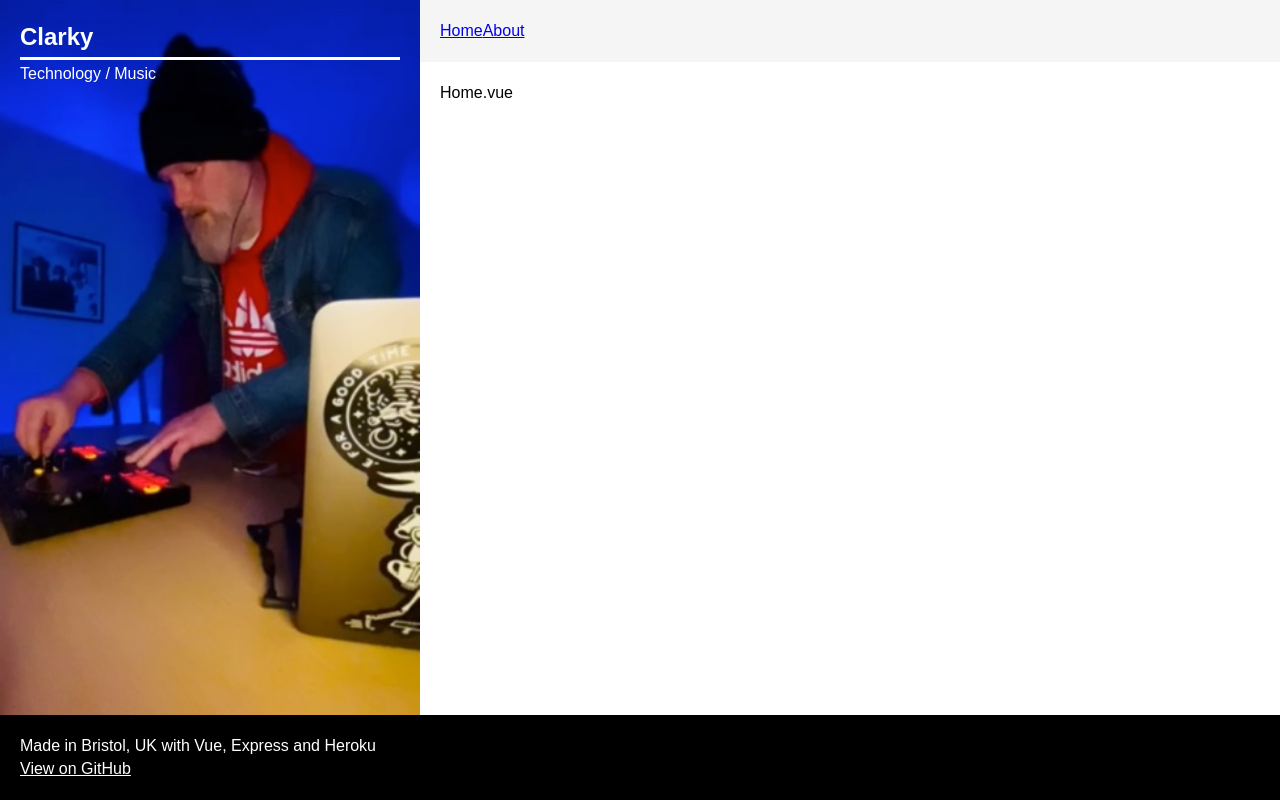
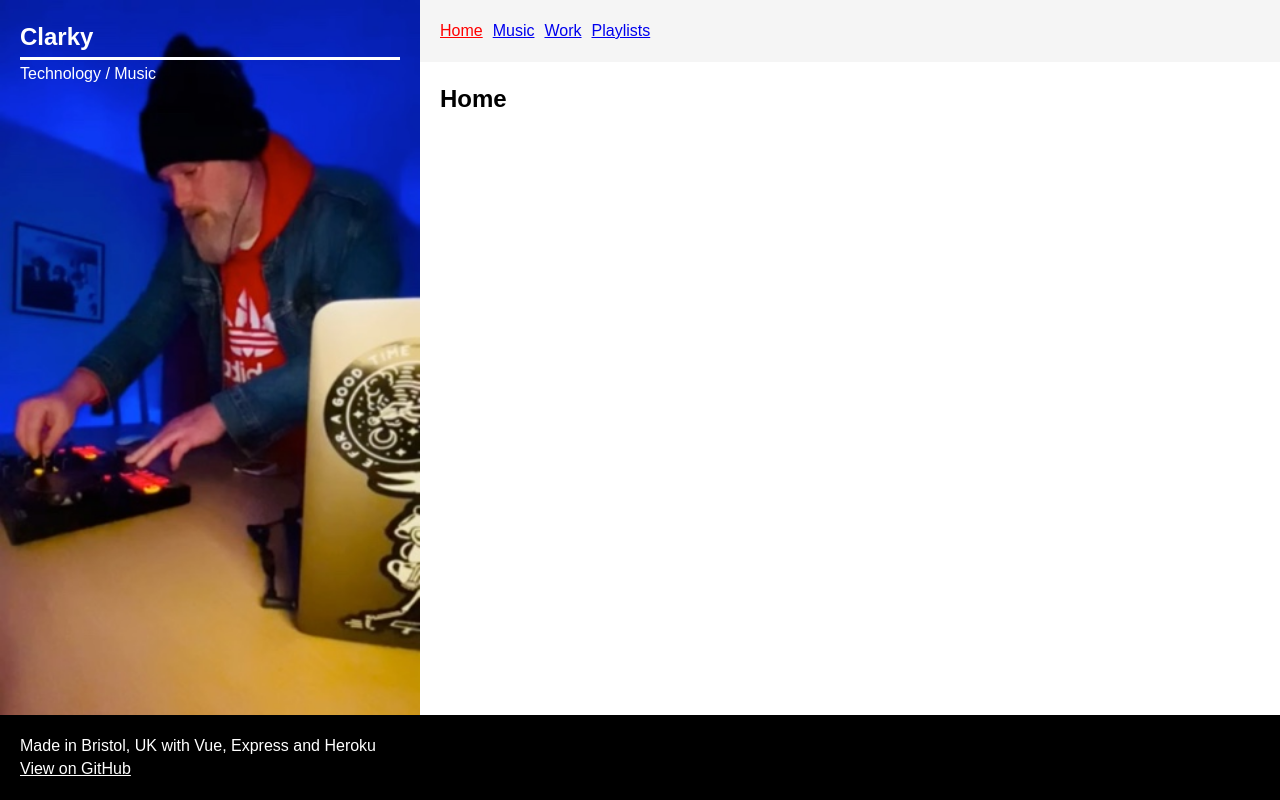
Before and after one commit to netotaku/clarky2, a Vue app: page / in a window 1280 px wide. Built offline with nearby package versions, Linux system fonts and the light colour scheme.

Commit message:
dynamic routing working

```diff
--- a/public/index.html
+++ b/public/index.html
@@ -5,13 +5,13 @@
     <meta http-equiv="X-UA-Compatible" content="IE=edge">
     <meta name="viewport" content="width=device-width,initial-scale=1.0">
     <link rel="icon" href="<%= BASE_URL %>favicon.ico">
-    <title><%= htmlWebpackPlugin.options.title %></title>
+    <title>Nick Clarkson ~ Technology / Music</title>
   </head>
   <body>
     <noscript>
       <strong>We're sorry but <%= htmlWebpackPlugin.options.title %> doesn't work properly without JavaScript enabled. Please enable it to continue.</strong>
     </noscript>
-    <div id="app"></div>
+    <div id="js-app"></div>
     <!-- built files will be auto injected -->
   </body>
 </html>
--- a/src/App.vue
+++ b/src/App.vue
@@ -10,8 +10,7 @@
         </header>
         <section class="layout__page">
           <menu class="layout__menu menu">
-            <router-link to="/">Home</router-link>
-            <router-link to="/about">About</router-link>
+            <router-link v-for="(item, index) in sitedata" :to="item.path" :key="index">{{item.label}}</router-link>
           </menu>
           <div class="layout__content content">
             <router-view/>
@@ -26,6 +25,19 @@
 
   </article>
 </template>
+
+<script>
+import sitedata from "@/json/site.json"
+
+export default{
+    data(){
+        return{
+            sitedata: sitedata
+        }
+    }
+}
+</script>
+
 
 <style lang="scss">
   // vars
@@ -122,6 +134,13 @@
 
   .menu{
     background: whitesmoke;
+    a{
+      display: inline-block;
+      margin-right: 10px;
+    }
+    a.router-link-active{
+      color: red;
+    }
   }
 
   .brand{
--- a/src/components/HelloWorld.vue
+++ /dev/null
@@ -1,59 +0,0 @@
-<template>
-  <div class="hello">
-    <h1>{{ msg }}</h1>
-    <p>
-      For a guide and recipes on how to configure / customize this project,<br>
-      check out the
-      <a href="https://cli.vuejs.org" target="_blank" rel="noopener">vue-cli documentation</a>.
-    </p>
-    <h3>Installed CLI Plugins</h3>
-    <ul>
-      <li><a href="https://github.com/vuejs/vue-cli/tree/dev/packages/%40vue/cli-plugin-babel" target="_blank" rel="noopener">babel</a></li>
-      <li><a href="https://github.com/vuejs/vue-cli/tree/dev/packages/%40vue/cli-plugin-router" target="_blank" rel="noopener">router</a></li>
-      <li><a href="https://github.com/vuejs/vue-cli/tree/dev/packages/%40vue/cli-plugin-eslint" target="_blank" rel="noopener">eslint</a></li>
-    </ul>
-    <h3>Essential Links</h3>
-    <ul>
-      <li><a href="https://vuejs.org" target="_blank" rel="noopener">Core Docs</a></li>
-      <li><a href="https://forum.vuejs.org" target="_blank" rel="noopener">Forum</a></li>
-      <li><a href="https://chat.vuejs.org" target="_blank" rel="noopener">Community Chat</a></li>
-      <li><a href="https://twitter.com/vuejs" target="_blank" rel="noopener">Twitter</a></li>
-      <li><a href="https://news.vuejs.org" target="_blank" rel="noopener">News</a></li>
-    </ul>
-    <h3>Ecosystem</h3>
-    <ul>
-      <li><a href="https://router.vuejs.org" target="_blank" rel="noopener">vue-router</a></li>
-      <li><a href="https://vuex.vuejs.org" target="_blank" rel="noopener">vuex</a></li>
-      <li><a href="https://github.com/vuejs/vue-devtools#vue-devtools" target="_blank" rel="noopener">vue-devtools</a></li>
-      <li><a href="https://vue-loader.vuejs.org" target="_blank" rel="noopener">vue-loader</a></li>
-      <li><a href="https://github.com/vuejs/awesome-vue" target="_blank" rel="noopener">awesome-vue</a></li>
-    </ul>
-  </div>
-</template>
-
-<script>
-export default {
-  name: 'HelloWorld',
-  props: {
-    msg: String
-  }
-}
-</script>
-
-<!-- Add "scoped" attribute to limit CSS to this component only -->
-<style scoped lang="scss">
-h3 {
-  margin: 40px 0 0;
-}
-ul {
-  list-style-type: none;
-  padding: 0;
-}
-li {
-  display: inline-block;
-  margin: 0 10px;
-}
-a {
-  color: #42b983;
-}
-</style>
--- /dev/null
+++ b/src/json/site.json
@@ -0,0 +1,18 @@
+{
+    "index": {
+        "label": "Home",
+        "path": "/"
+    },
+    "music": {
+        "label": "Music",
+        "path": "/music"
+    },
+    "work": {
+        "label": "Work",
+        "path": "/work"
+    },
+    "playlists": {
+        "label": "Playlists",
+        "path": "/playlists"
+    }
+}
--- a/src/main.js
+++ b/src/main.js
@@ -2,4 +2,7 @@ import { createApp } from 'vue'
 import App from './App.vue'
 import router from './router'
 
-createApp(App).use(router).mount('#app')
+
+
+
+createApp(App).use(router).mount('#js-app')
--- a/src/router/index.js
+++ b/src/router/index.js
@@ -1,21 +1,17 @@
 import { createRouter, createWebHistory } from 'vue-router'
-import Home from '../views/Home.vue'
+import Page from '../views/Page.vue'
+import sitedata from "../json/site.json"
+// console.log(sitedata, "from routes");
 
-const routes = [
-  {
-    path: '/',
-    name: 'Home',
-    component: Home
-  },
-  {
-    path: '/about',
-    name: 'About',
-    // route level code-splitting
-    // this generates a separate chunk (about.[hash].js) for this route
-    // which is lazy-loaded when the route is visited.
-    component: () => import(/* webpackChunkName: "about" */ '../views/About.vue')
-  }
-]
+let routes = [];
+
+for(let r in sitedata){
+  routes.push({
+    path: sitedata[r].path,
+    name: sitedata[r].label,
+    component: Page
+  })
+}
 
 const router = createRouter({
   history: createWebHistory(process.env.BASE_URL),
--- a/src/views/About.vue
+++ /dev/null
@@ -1,3 +0,0 @@
-<template>
-  About.vue
-</template>
--- a/src/views/Home.vue
+++ /dev/null
@@ -1,15 +0,0 @@
-<template>
-  Home.vue
-</template>
-
-<script>
-// @ is an alias to /src
-import HelloWorld from '@/components/HelloWorld.vue'
-
-export default {
-  name: 'Home',
-  components: {
-    HelloWorld
-  }
-}
-</script>
--- /dev/null
+++ b/src/views/Page.vue
@@ -0,0 +1,17 @@
+<template>
+  <h2>{{ route.name }}</h2>
+</template>
+
+<script>
+import sitedata from "@/json/site.json"
+import { useRoute } from 'vue-router';
+
+export default{
+    data(){
+        return{
+            sitedata: sitedata,
+            route: useRoute()
+        }
+    }
+}
+</script>
```
Also changed, not shown: src/components/Blocks.vue (added, +20 -0 lines).
